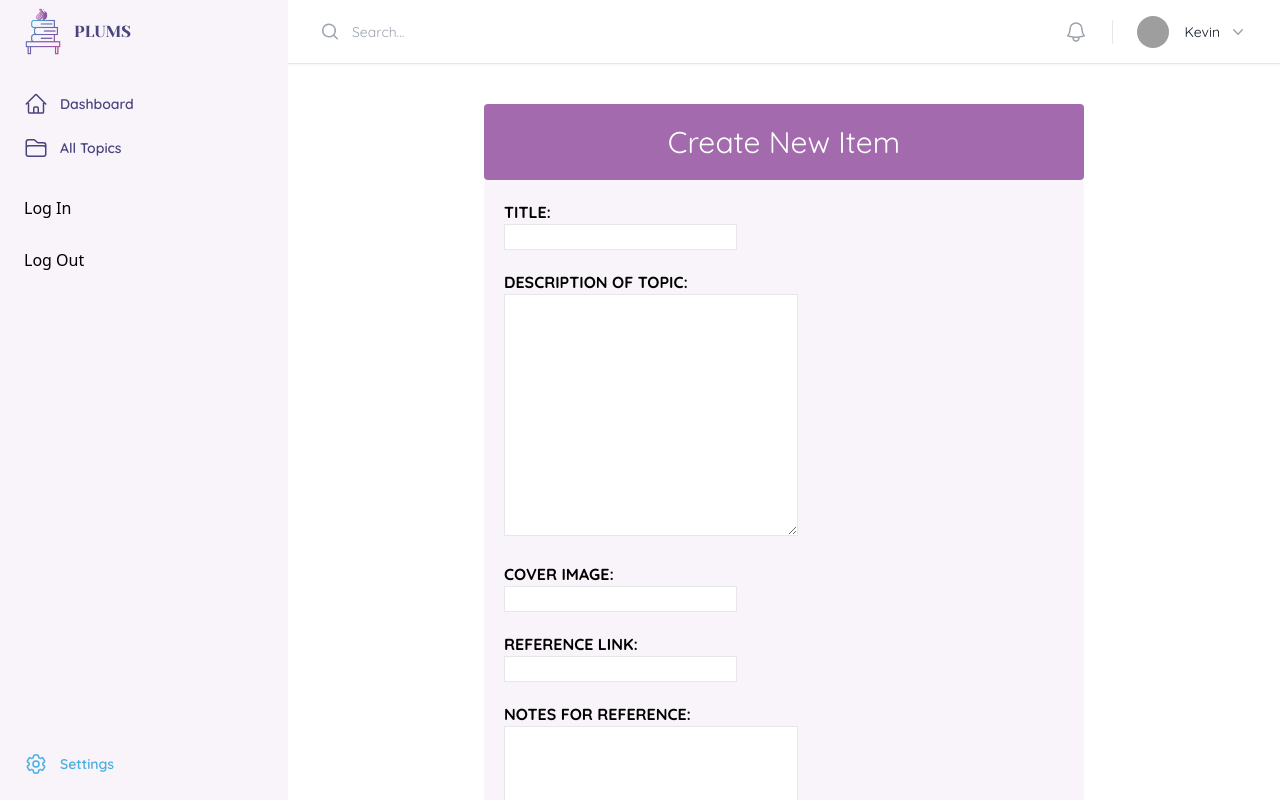
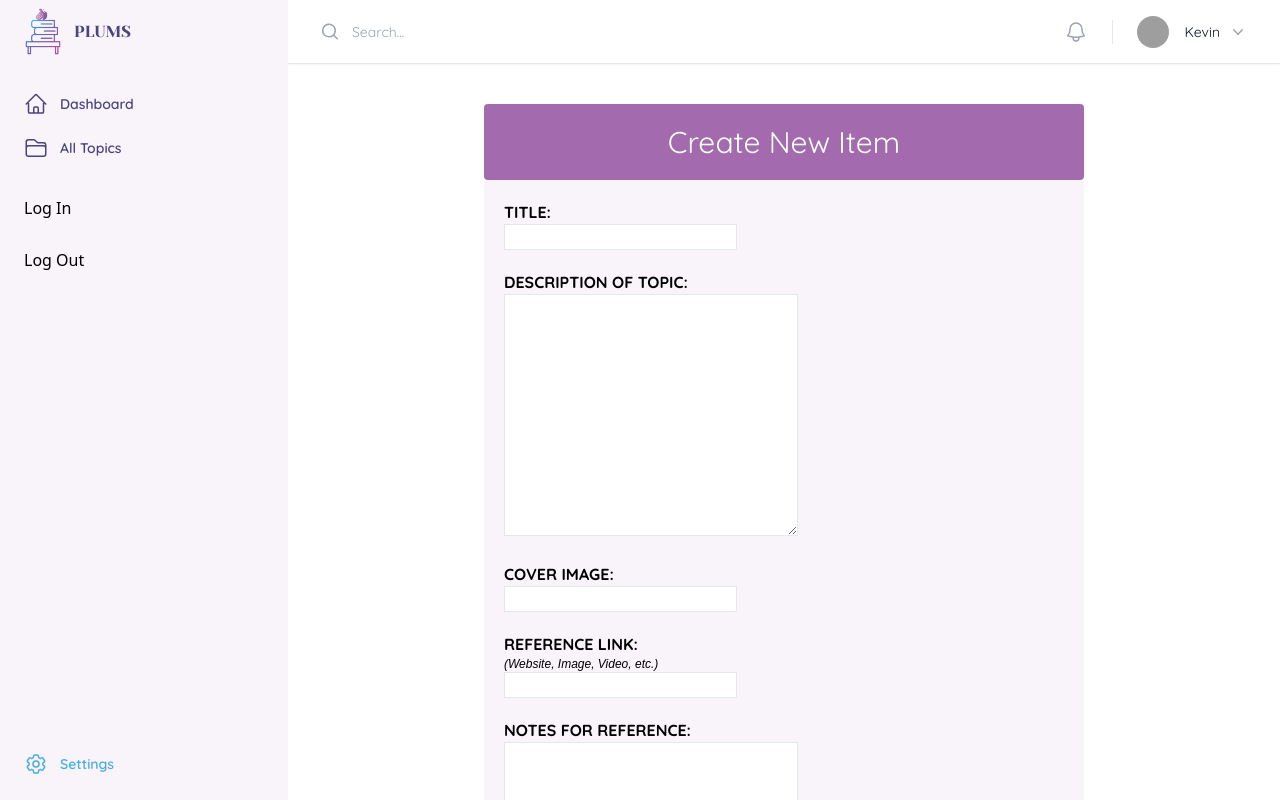
Before and after one commit to TheAllred/PLUMS, a Next.js app: page /new in a window 1280 px wide. Shown: the top 800 px of the page. Built offline with nearby package versions, Linux system fonts and the light colour scheme; grey boxes are pictures that could not be loaded; a web font is replaced by a local one.

Commit message:
references

```diff
--- a/src/components/detail.tsx
+++ b/src/components/detail.tsx
@@ -25,6 +25,7 @@ export default function Detail({ item }: { item: Item }) {
       </h1>
       <p className="text-lg ">{item.description}</p>
       {/* add button to reference link */}
+      {/* add notes for reference */}
     </div>
   );
 }
--- a/src/components/modalForm.tsx
+++ b/src/components/modalForm.tsx
@@ -76,6 +76,9 @@ export default function ModalForm() {
               REFERENCE LINK:
             </label>
             <br />
+            <p className="font-body italic text-xs">
+              (Website, Image, Video, etc.)
+            </p>
             <input
               type="url"
               name="reference"
```
